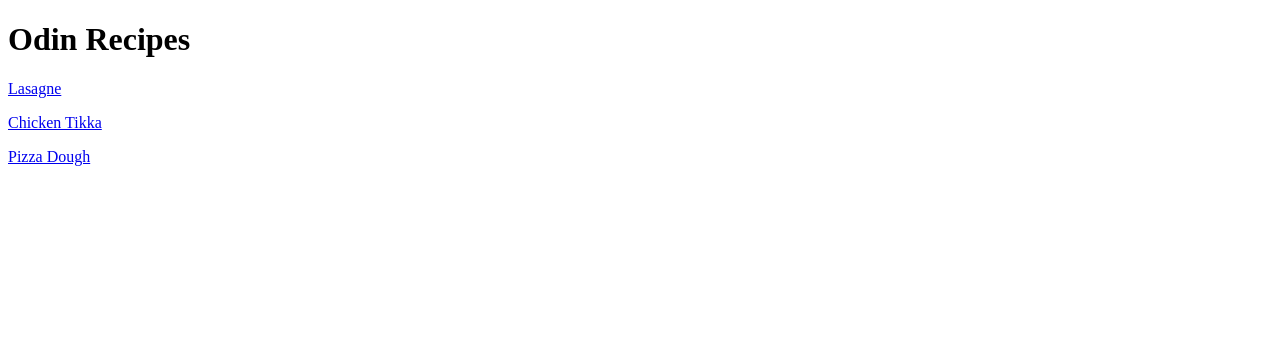
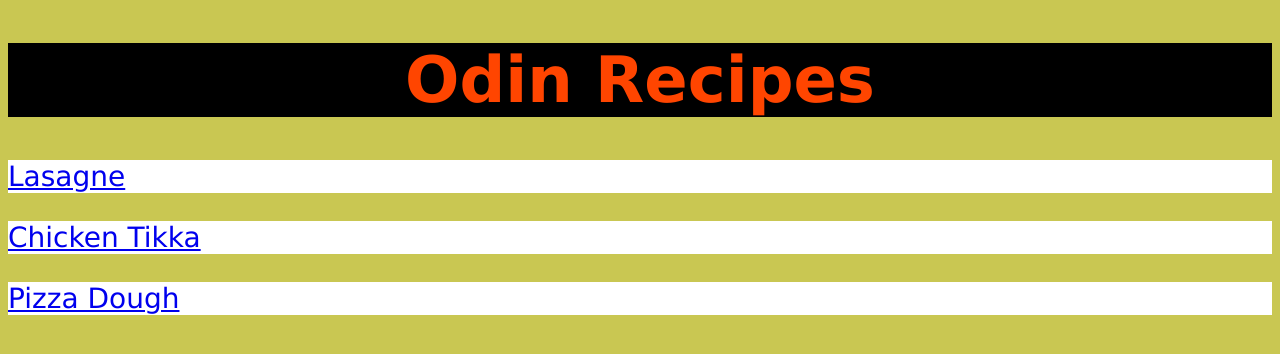
Before and after one commit to jpmacca767/odin-recipes, a plain HTML site: page index.html in a window 1280 px wide. Drawn offline with Linux system fonts and the light colour scheme.

Commit message:
CSS Cascade Lesson Fiddles

```diff
--- a/index.html
+++ b/index.html
@@ -5,15 +5,16 @@
     <meta http-equiv="X-UA-Compatible" content="IE=edge">
     <meta name="viewport" content="width=device-width, initial-scale=1.0">
     <title>Odin Recipes</title>
+    <link rel="stylesheet" href="styles.css">
 </head>
 <body>
-    <h1>Odin Recipes</h1>
+    <h1 class="headers">Odin Recipes</h1>
 
-    <p><a href="recipes/lasagne.html">Lasagne</a></p>
+    <p class="link"><a href="recipes/lasagne.html">Lasagne</a></p>
 
-    <p><a href="recipes/chickentikka.html">Chicken Tikka</a></p>
+    <p class="link"><a href="recipes/chickentikka.html">Chicken Tikka</a></p>
 
-    <p><a href="recipes/pizzabase.html">Pizza Dough</a></p>
+    <p class="link"><a href="recipes/pizzabase.html">Pizza Dough</a></p>
 
 </body>
 </html>
--- /dev/null
+++ b/styles.css
@@ -0,0 +1,19 @@
+/* styles.css */
+
+body {
+    font-family: Verdana, Geneva, Tahoma, sans-serif;
+    background-color: rgb(201, 199, 82);
+}
+
+.headers {
+    color: orangered;
+    font-size: 64px;
+    text-align: center;
+    background-color: rgb(0, 0, 0);
+}
+
+.link {
+    font-size: 28px;
+    font-family: "Helvetica", "Times New Roman" sans-serif;
+    background-color: white;
+}
```
